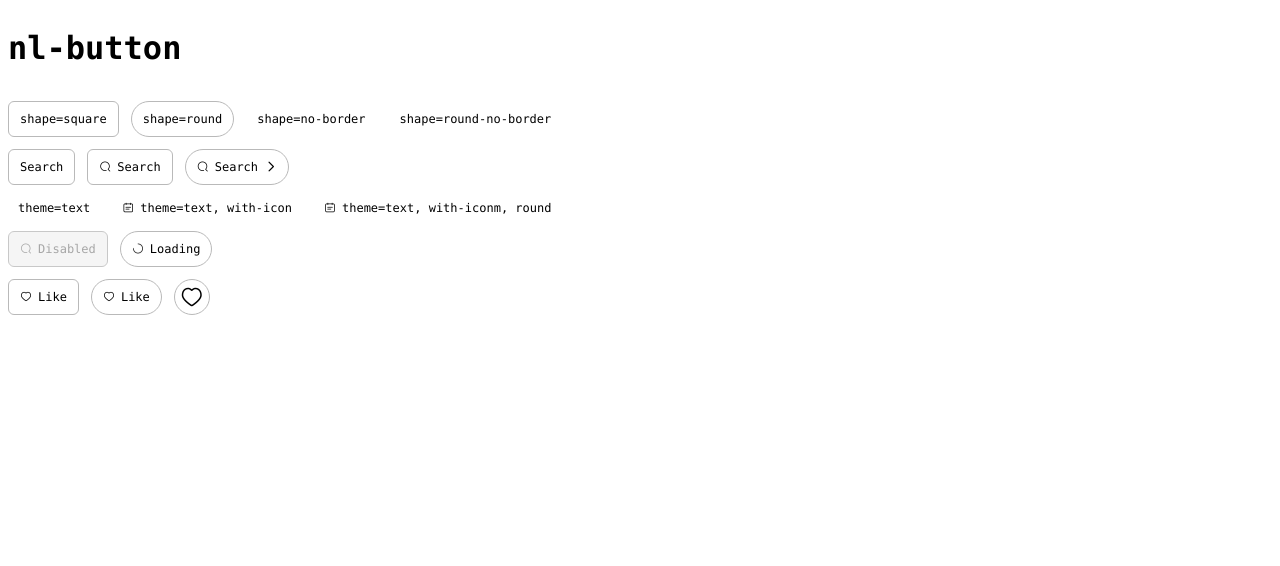
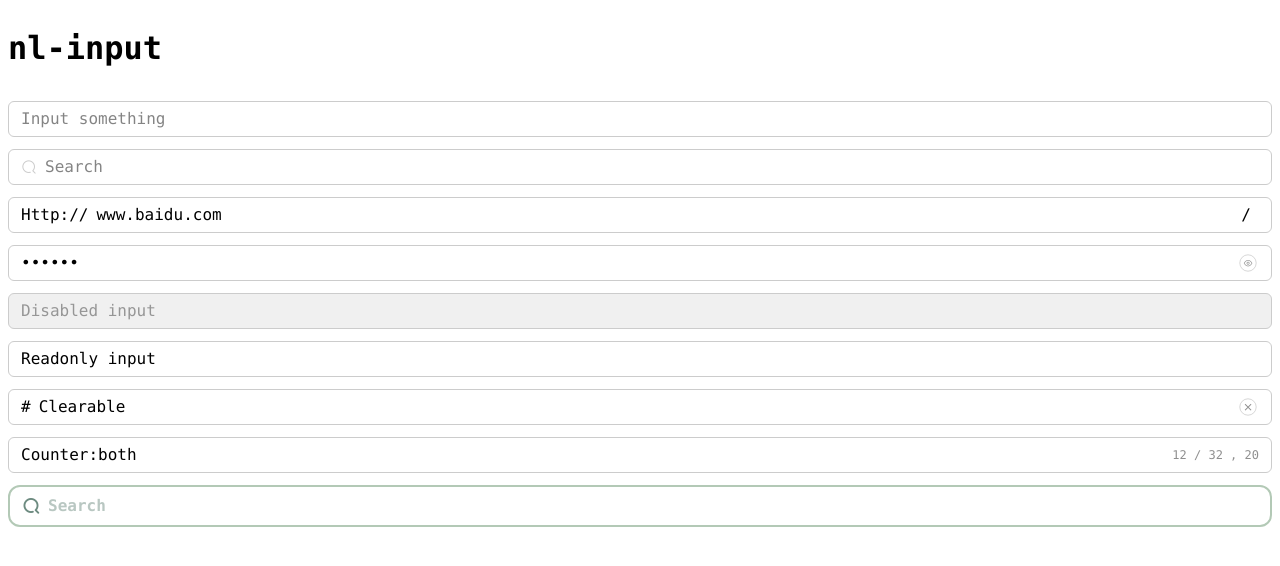
Before and after one commit to Nathan3303/nicelayout.vue, a Vue app: page / in a window 1280 px wide. Shown: the top 566 px of the page. Built offline with nearby package versions, Linux system fonts and the light colour scheme.

Commit message:
Component test

```diff
--- a/src/App.vue
+++ b/src/App.vue
@@ -1,8 +1,8 @@
 <template>
     <div id="app">
-        <!-- <nl-input-test></nl-input-test> -->
+        <nl-input-test></nl-input-test>
         <!-- <nl-textarea-test></nl-textarea-test> -->
-        <nl-button-test></nl-button-test>
+        <!-- <nl-button-test></nl-button-test> -->
     </div>
 </template>
 
--- a/src/views/NlButtonTest.vue
+++ b/src/views/NlButtonTest.vue
@@ -10,23 +10,27 @@
         <div class="flex">
             <nl-button>Search</nl-button>
             <nl-button icon="icon-search">Search</nl-button>
+            <nl-button icon="icon-search" shape="round"></nl-button>
             <nl-button icon="icon-search" shape="round">
                 Search
                 <i class="iconfont icon-arrow-right"></i>
             </nl-button>
+            <nl-button icon="icon-search" disabled>Search(disabled)</nl-button>
         </div>
         <div class="flex">
-            <nl-button theme="text">theme=text</nl-button>
-            <nl-button theme="text" icon="icon-calendar">theme=text, with-icon</nl-button>
-            <nl-button theme="text" icon="icon-calendar" shape="round">theme=text, with-iconm, round</nl-button>
+            <nl-button theme="text">Text button</nl-button>
+            <nl-button theme="text" icon="icon-calendar">Text button</nl-button>
+            <nl-button theme="text" icon="icon-calendar" shape="round">Text button</nl-button>
+            <nl-button theme="text" icon="icon-calendar" shape="no-shape">Text button</nl-button>
+            <nl-button theme="text" icon="icon-calendar" disabled>Text button</nl-button>
         </div>
         <div class="flex">
-            <nl-button icon="icon-search" disabled>Disabled</nl-button>
-            <nl-button icon="icon-search" shape="round" loading>Loading</nl-button>
+            <nl-button loading>Loading</nl-button>
+            <nl-button loading loading-icon="icon-target">Loading</nl-button>
         </div>
         <div class="flex">
             <nl-button
-                :theme="['default', likeButton.state ? 'liked' : 'unliked']"
+                :theme="likeButton.state ? 'liked' : 'unliked'"
                 :icon="likeButton.state ? 'icon-heart-fill' : 'icon-heart'"
                 :loading="likeButton.loading"
                 @clicked="likeButtonHandler">
@@ -34,7 +38,7 @@
             </nl-button>
             <nl-button
                 shape="round"
-                :theme="['default', likeButton.state ? 'liked' : 'unliked']"
+                :theme="likeButton.state ? 'liked' : 'unliked'"
                 :icon="likeButton.state ? 'icon-heart-fill' : 'icon-heart'"
                 :loading="likeButton.loading"
                 @clicked="likeButtonHandler">
@@ -42,12 +46,14 @@
             </nl-button>
             <nl-button
                 shape="round"
-                :theme="['icon-only', likeButton.state ? 'liked' : 'unliked']"
+                :theme="likeButton.state ? 'liked' : 'unliked'"
                 :icon="likeButton.state ? 'icon-heart-fill' : 'icon-heart'"
                 :loading="likeButton.loading"
                 @clicked="likeButtonHandler">
-                {{ likeButton.state ? "Unlike" : "Like" }}
             </nl-button>
+        </div>
+        <div class="flex">
+            <nl-button theme="icon-only" icon="icon-mail" shape="no-border"></nl-button>
         </div>
     </div>
 </template>
--- a/src/views/NlInputTest.vue
+++ b/src/views/NlInputTest.vue
@@ -1,7 +1,7 @@
 <template>
     <div class="nl-input-test-wrapper">
         <h1>nl-input</h1>
-        <nl-input v-model="inputValues.iv1" />
+        <!-- <nl-input v-model="inputValues.iv1" /> -->
         <nl-input v-model="inputValues.iv2" placeholder="Input something" />
         <nl-input v-model="inputValues.iv3" icon="icon-search" placeholder="Search" />
         <nl-input v-model="inputValues.iv4" prefix="Http://" suffix="/" />
```
